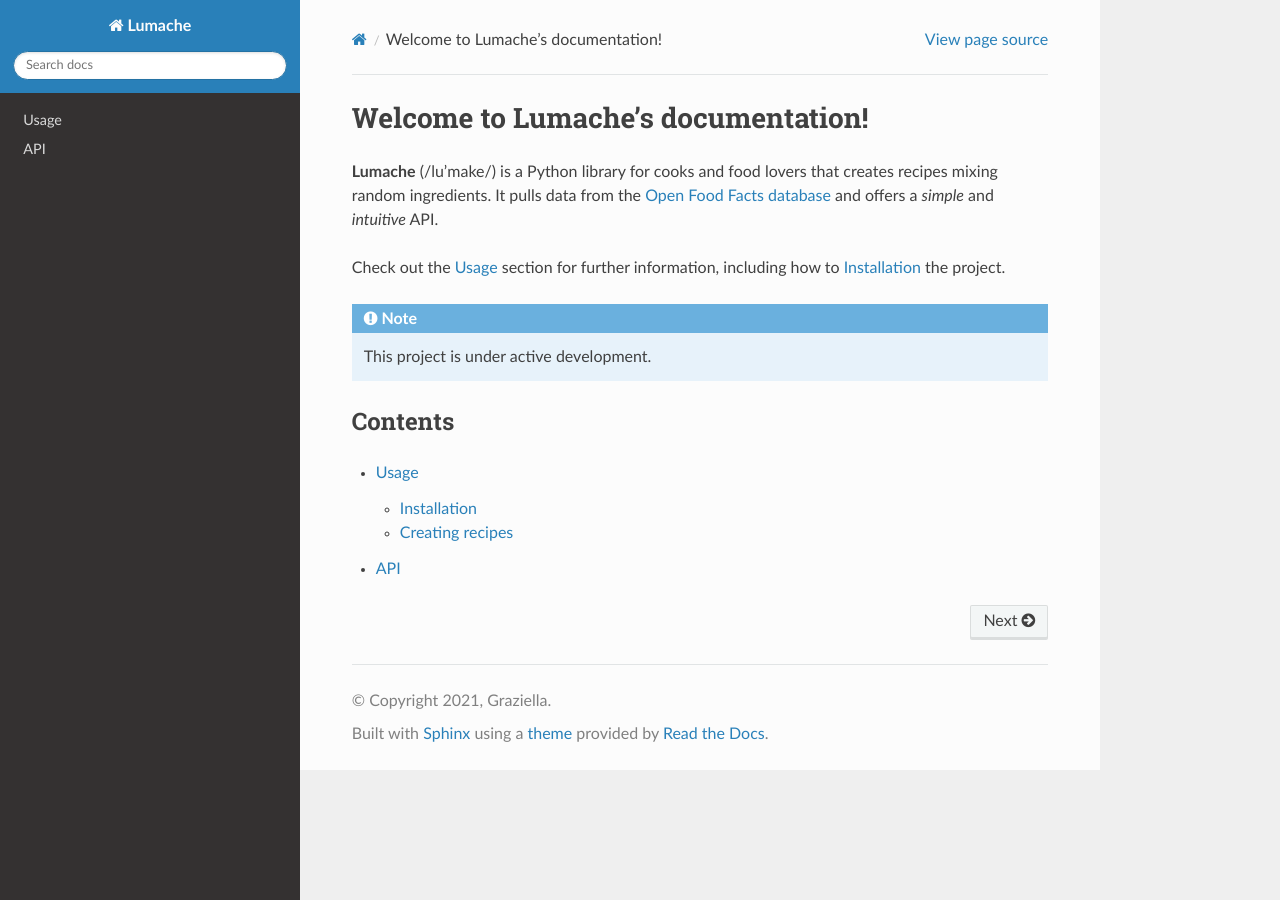
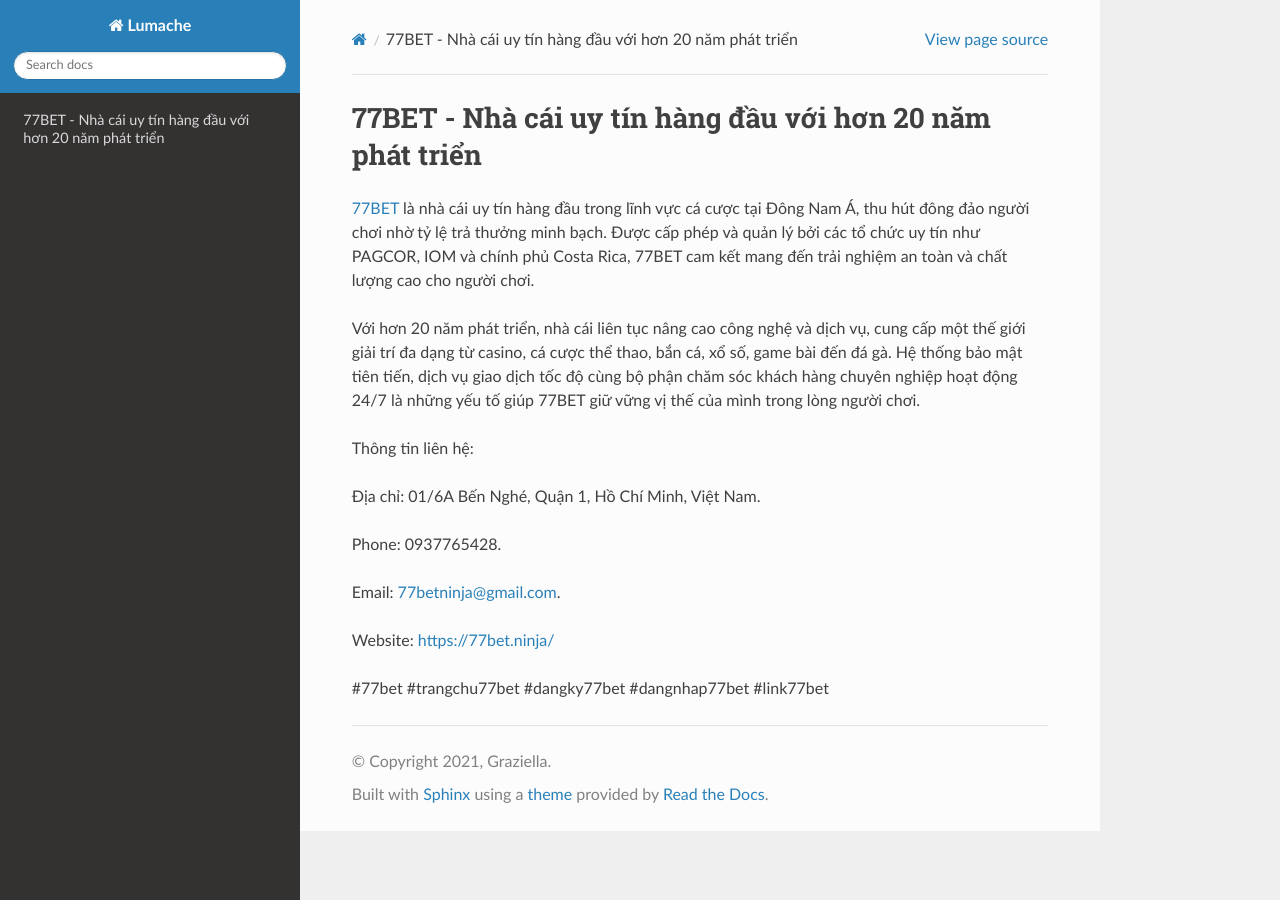
Before and after one commit to antonniotrombeta/77betninja, a Sphinx documentation site: the page built from docs/source/index.rst, in a window 1280 px wide. Built offline with Sphinx 7.4.7 and the Read the Docs theme 3.1.0, drawn with Linux system fonts in a browser that asks for light colours.

Commit message:
Update index.rst

```diff
--- a/docs/source/index.rst
+++ b/docs/source/index.rst
@@ -1,22 +1,18 @@
-Welcome to Lumache's documentation!
+77BET - Nhà cái uy tín hàng đầu với hơn 20 năm phát triển
 ===================================
 
-**Lumache** (/lu'make/) is a Python library for cooks and food lovers
-that creates recipes mixing random ingredients.
-It pulls data from the `Open Food Facts database <https://world.openfoodfacts.org/>`_
-and offers a *simple* and *intuitive* API.
+`77BET <https://77bet.ninja/>`_ là nhà cái uy tín hàng đầu trong lĩnh vực cá cược tại Đông Nam Á, thu hút đông đảo người chơi nhờ tỷ lệ trả thưởng minh bạch. Được cấp phép và quản lý bởi các tổ chức uy tín như PAGCOR, IOM và chính phủ Costa Rica, 77BET cam kết mang đến trải nghiệm an toàn và chất lượng cao cho người chơi.
 
-Check out the :doc:`usage` section for further information, including
-how to :ref:`installation` the project.
+Với hơn 20 năm phát triển, nhà cái liên tục nâng cao công nghệ và dịch vụ, cung cấp một thế giới giải trí đa dạng từ casino, cá cược thể thao, bắn cá, xổ số, game bài đến đá gà. Hệ thống bảo mật tiên tiến, dịch vụ giao dịch tốc độ cùng bộ phận chăm sóc khách hàng chuyên nghiệp hoạt động 24/7 là những yếu tố giúp 77BET giữ vững vị thế của mình trong lòng người chơi.
 
-.. note::
+Thông tin liên hệ:
 
-   This project is under active development.
+Địa chỉ: 01/6A Bến Nghé, Quận 1, Hồ Chí Minh, Việt Nam.
 
-Contents
---------
+Phone: 0937765428.
 
-.. toctree::
+Email: 77betninja@gmail.com.
 
-   usage
-   api
+Website: https://77bet.ninja/
+
+#77bet #trangchu77bet #dangky77bet #dangnhap77bet #link77bet
```
